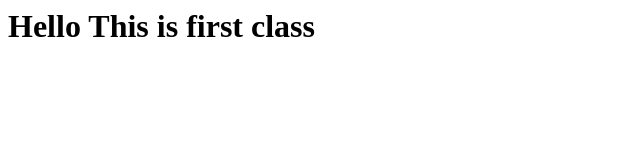
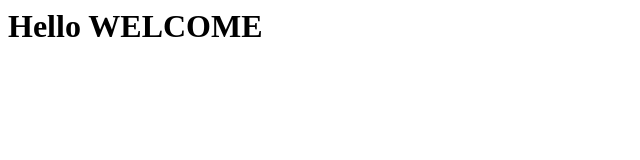
Before and after one commit to bharatgoud/test12, a plain HTML site: page index.html in a window 1280 px wide. Shown: the whole page, without its empty margins (0-640 px from the left). Drawn offline with Linux system fonts and the light colour scheme.

Commit message:
added new line

```diff
--- a/index.html
+++ b/index.html
@@ -3,6 +3,6 @@
     <title>Tutorial: HelloWorld</title>
   </head>
   <body>
-    <h1>Hello This is first class</h1>
+    <h1>Hello WELCOME</h1>
   </body>
 </html>
```
